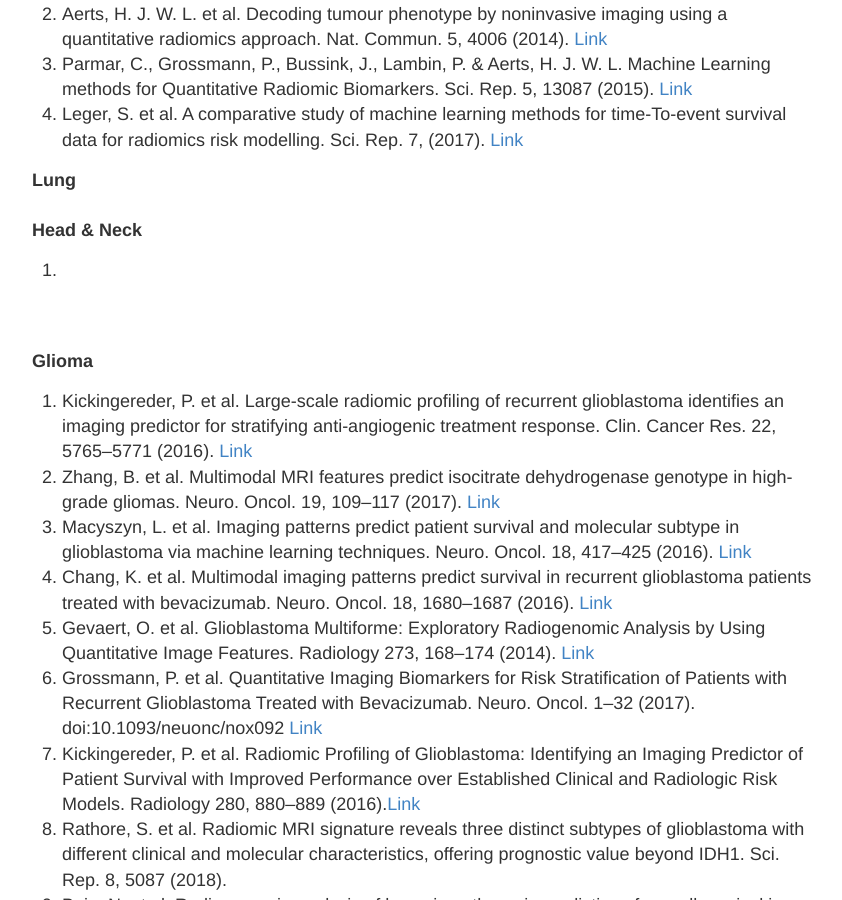
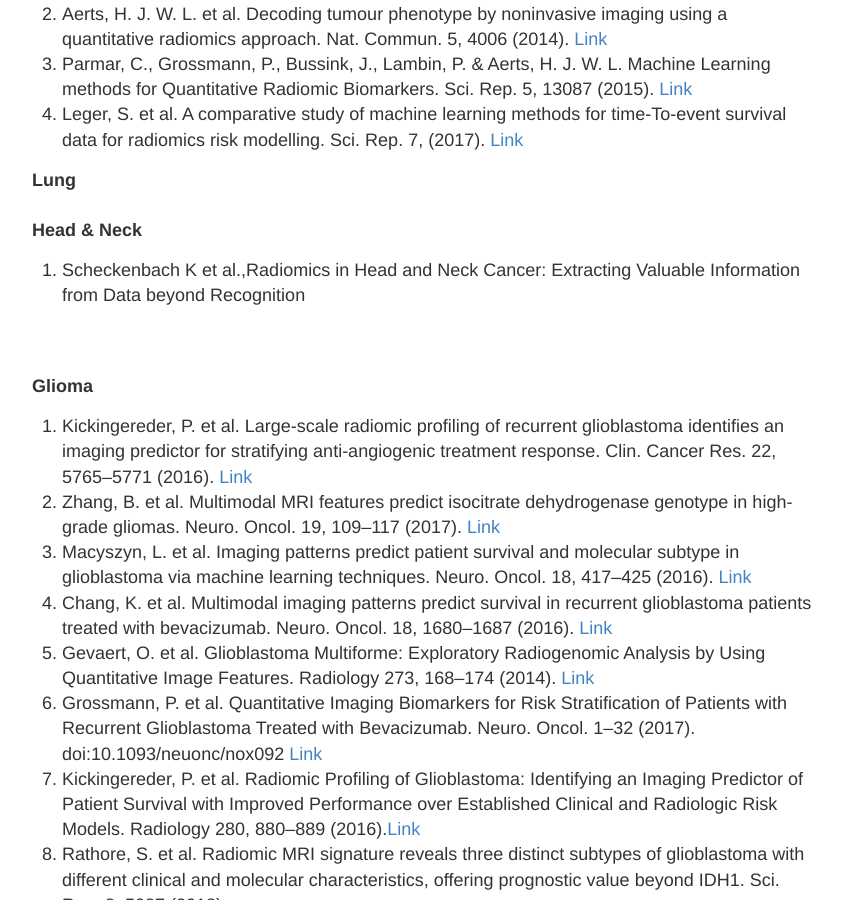
Before and after one commit to QTIM-Lab/Radiomics_reference, a Jekyll site: the page built from pubs.html, in a window 1280 px wide and 900 px high, scrolled down 524 px. Shown: the whole window, without its empty margins (213-1055 px from the left). Built offline with Jekyll 4.4.1, drawn with Linux system fonts in a browser that asks for light colours.

Commit message:
Update pubs.html

```diff
--- a/pubs.html
+++ b/pubs.html
@@ -26,7 +26,7 @@ permalink: /pubs/
 <div>
 <B>Head & Neck</B>
 <ol>
-	<li> <a href=""> </a></li>
+	<li> Scheckenbach K et al.,Radiomics in Head and Neck Cancer: Extracting Valuable Information from Data beyond Recognition <a href="https://www.ncbi.nlm.nih.gov/pubmed/28231582"> </a></li>
 
 
 </ol>
```
